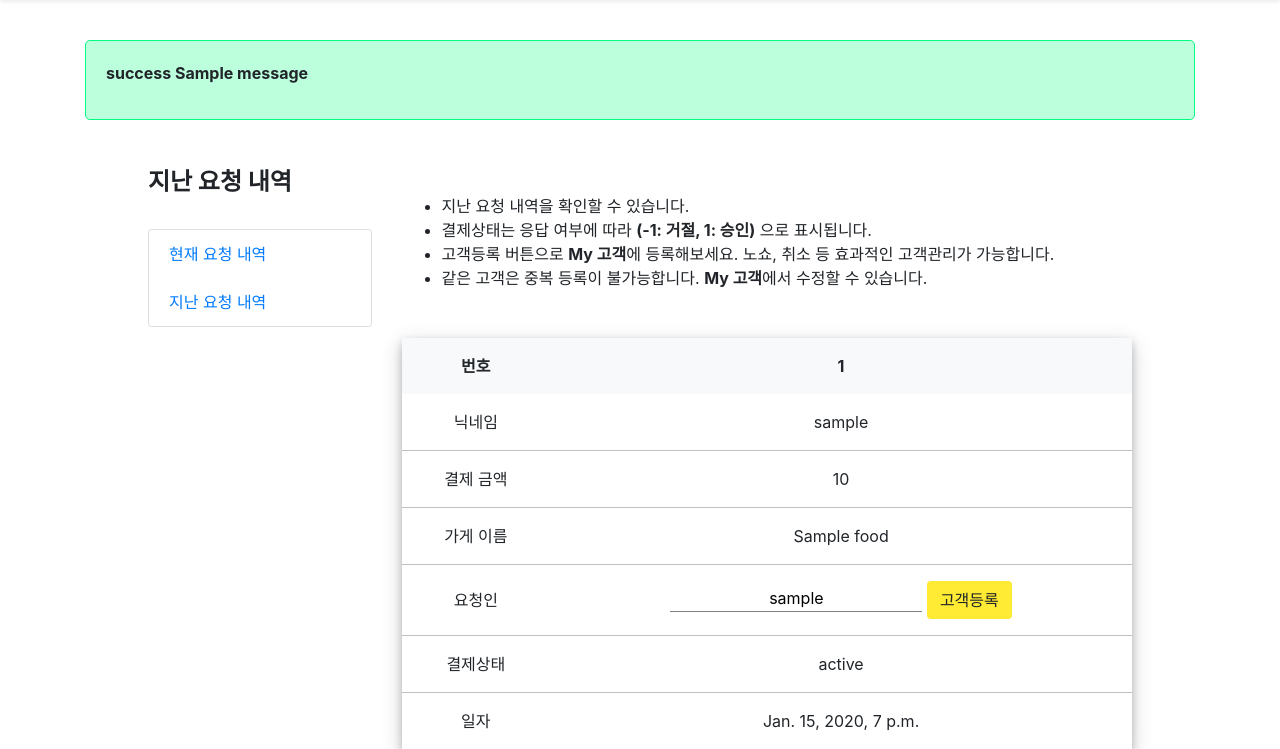
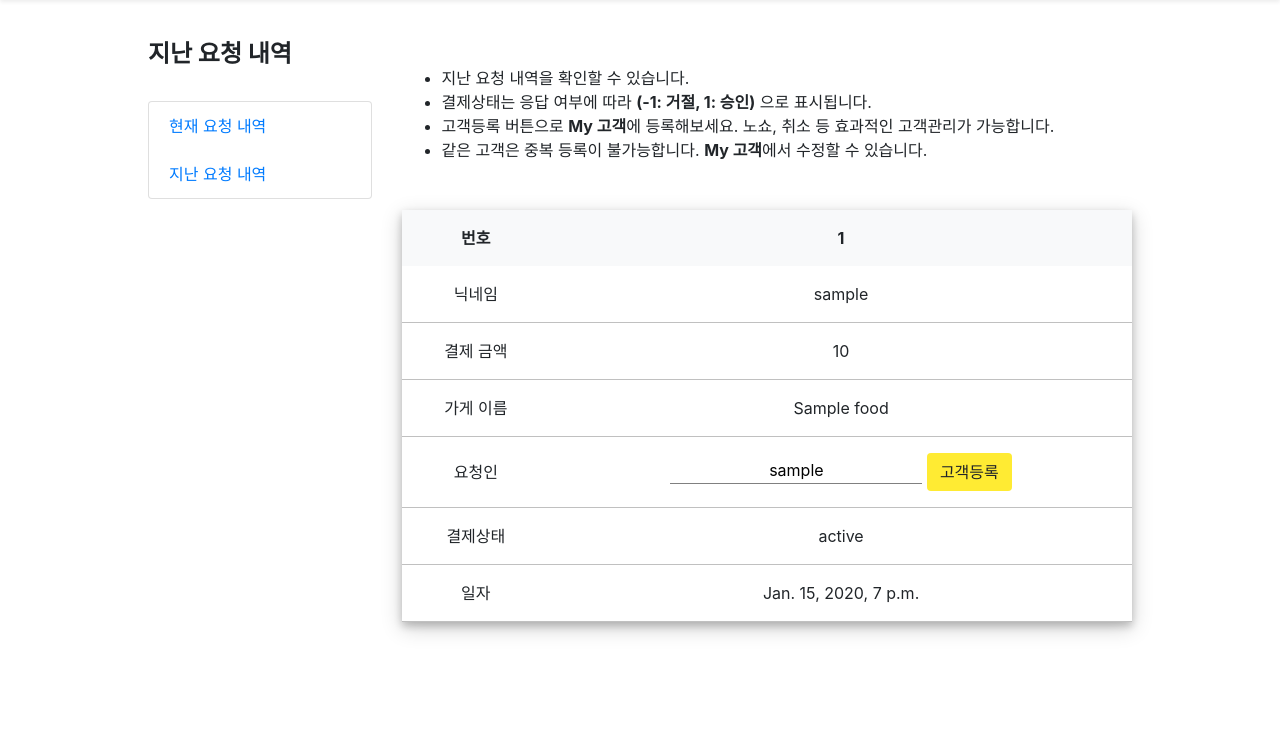
Before and after one commit to adelakim5/graduation-project, a Django app: template food/templates/past.html in a window 1280 px wide. Shown: the part 56-805 px from the top of the page. Run offline with Django 3.2, Linux system fonts and the light colour scheme; the template is opened without the code that fills it: values that come from a table or form of the project are taken from there, others are empty; tables that the repository leaves empty hold one stand-in row (values such as "Sample post"); one stand-in notice (Sample message) is shown; some libraries are stand-ins or nearby versions.

Commit message:
change past message

```diff
--- a/food/templates/past.html
+++ b/food/templates/past.html
@@ -20,12 +20,12 @@
 <!-- 매장에서 요청 온 내역을 보는 곳 -->
 {% if messages %}
 {% for message in messages %}
-<br>
-<br>
+{% if message.tags == 'error' %}
 <div class="error-message">
-    {{ message.tags }}
     {{ message.message }}
 </div>
+{% endif %}
+
 {% endfor %}
 {% endif %}
 
@@ -70,7 +70,8 @@
                         <td>요청인</td>
                         <td>
                             <input type="text" name="sender" value="{{p.sender}}" readonly>
-                            <button type="button" class="btn" data-toggle="modal" data-target="#{{p.sender}}">고객등록</button>
+                            <button type="button" class="btn" data-toggle="modal"
+                                data-target="#{{p.sender}}">고객등록</button>
                             <!-- modal -->
                             <div class="modal" id="{{p.sender}}">
                                 <div class="modal-dialog">
```
